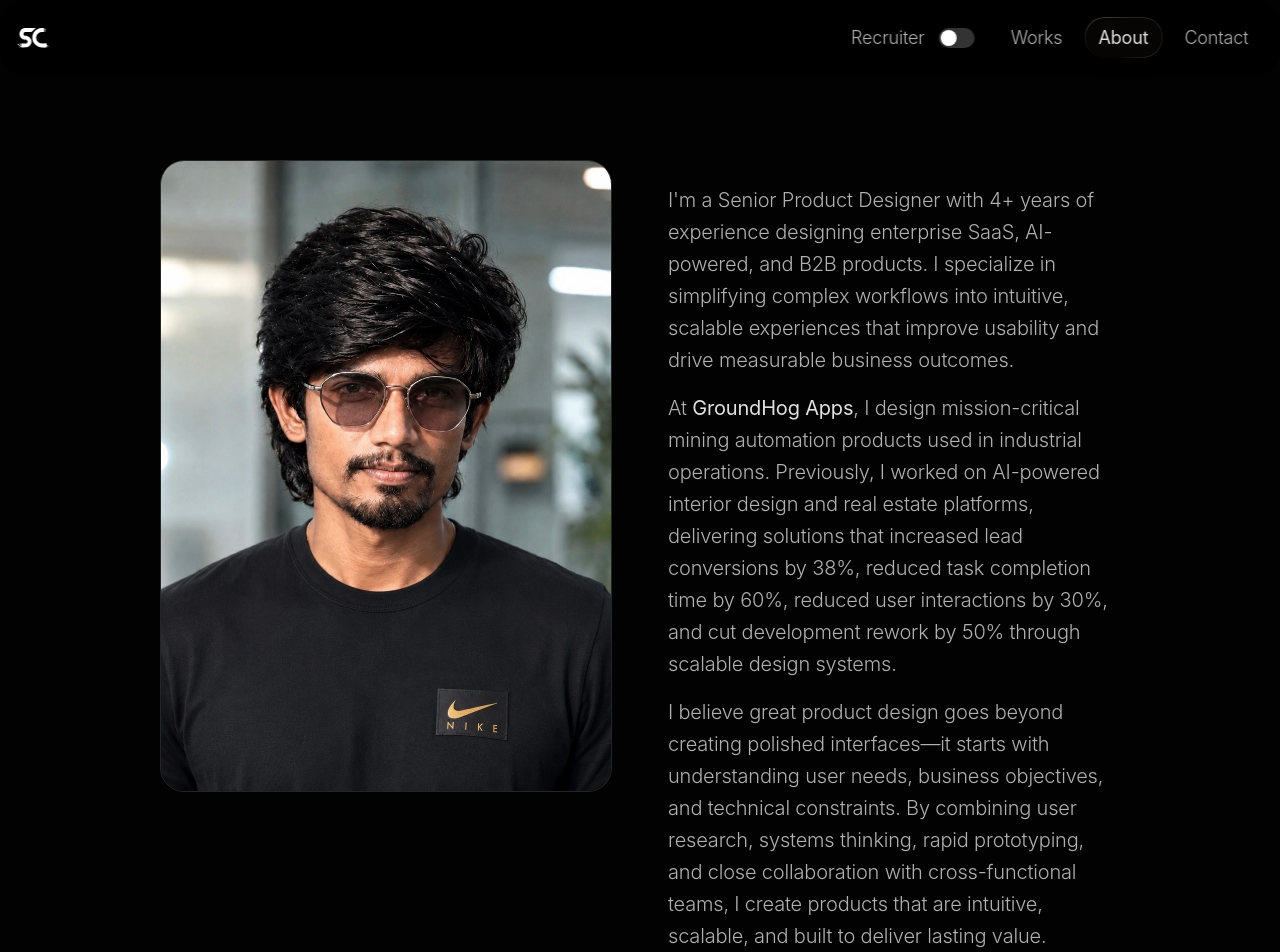
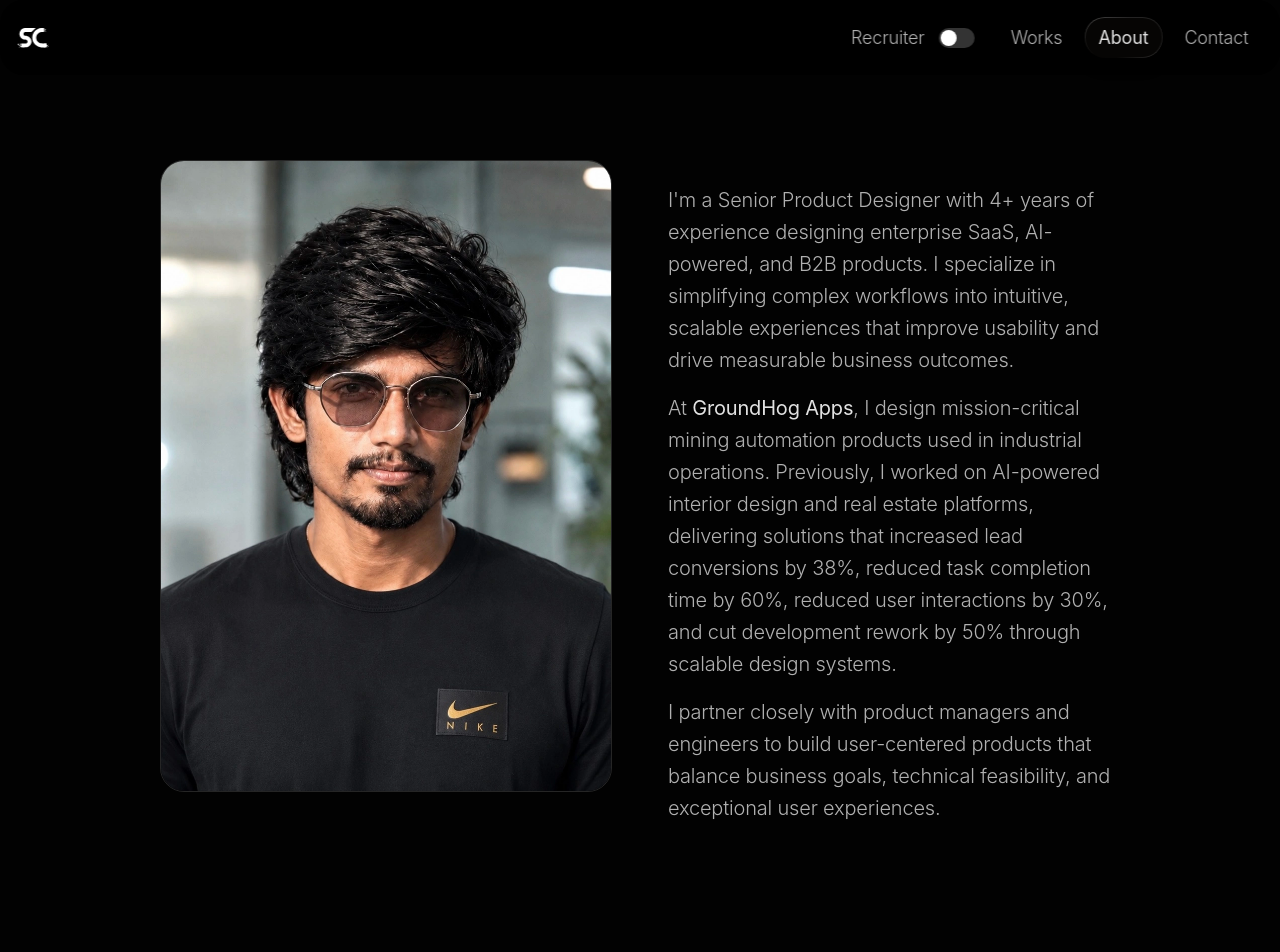
Before and after one commit to saichittala/React-Portfolio, a React (Create React App) app: page /#/about in a window 1280 px wide. Shown: the top 952 px of the page. Built offline with nearby package versions, Linux system fonts and the light colour scheme; a web font is replaced by a local one.

Commit message:
feat: set About page bio copy to 3 paragraphs version with 20px font sizing

```diff
--- a/src/pages/about.js
+++ b/src/pages/about.js
@@ -24,9 +24,6 @@ function About() {
                                         </p>
                                         <p className='width-100' style={{ fontSize: '20px', lineHeight: '1.6', margin: 0 }}>
                                             At <a className='cursor-link' href='https://www.groundhogapps.com/' target='blank'>GroundHog Apps</a>, I design mission-critical mining automation products used in industrial operations. Previously, I worked on AI-powered interior design and real estate platforms, delivering solutions that increased lead conversions by 38%, reduced task completion time by 60%, reduced user interactions by 30%, and cut development rework by 50% through scalable design systems.
-                                        </p>
-                                        <p className='width-100' style={{ fontSize: '20px', lineHeight: '1.6', margin: 0 }}>
-                                            I believe great product design goes beyond creating polished interfaces—it starts with understanding user needs, business objectives, and technical constraints. By combining user research, systems thinking, rapid prototyping, and close collaboration with cross-functional teams, I create products that are intuitive, scalable, and built to deliver lasting value.
                                         </p>
                                         <p className='width-100' style={{ fontSize: '20px', lineHeight: '1.6', margin: 0 }}>
                                             I partner closely with product managers and engineers to build user-centered products that balance business goals, technical feasibility, and exceptional user experiences.
```
